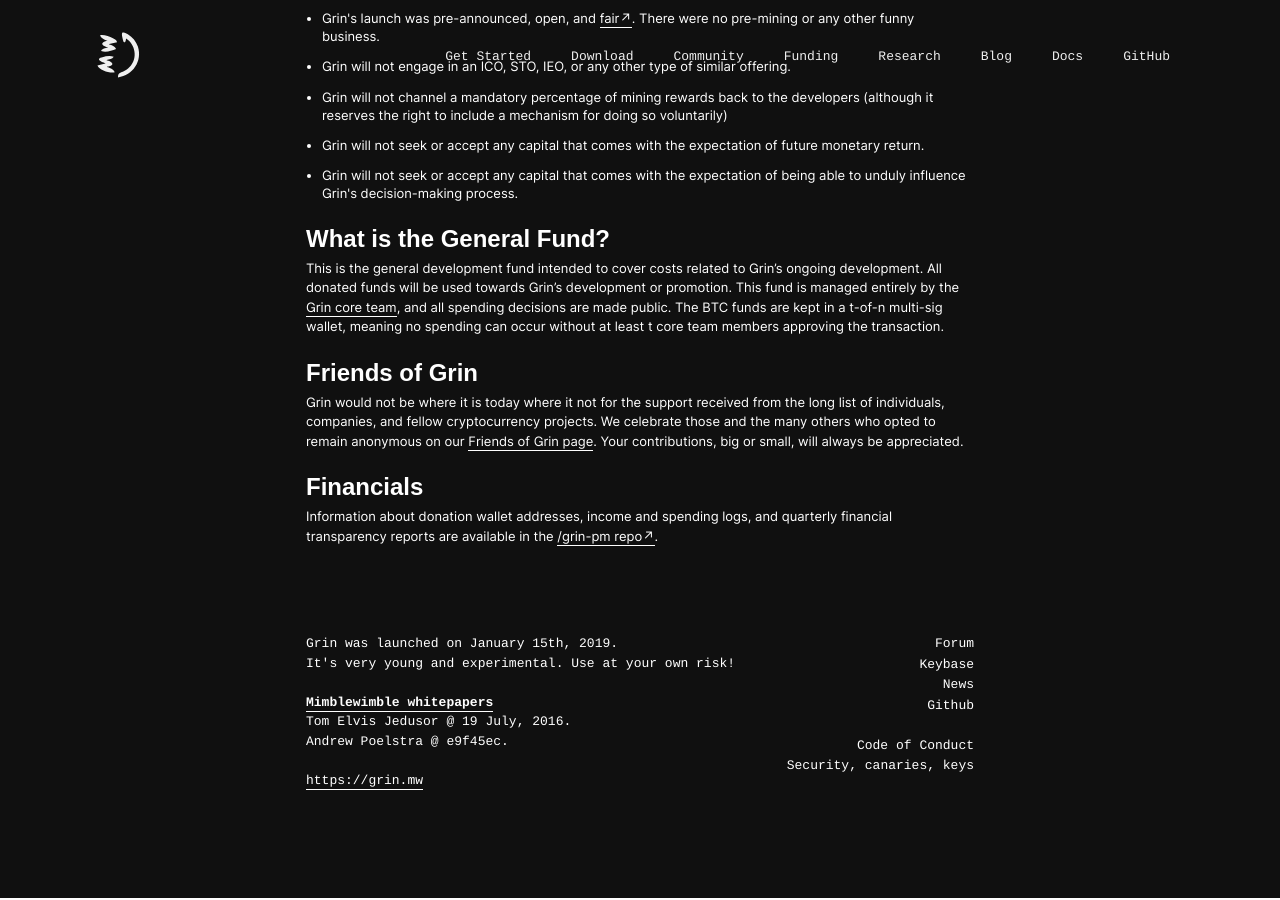
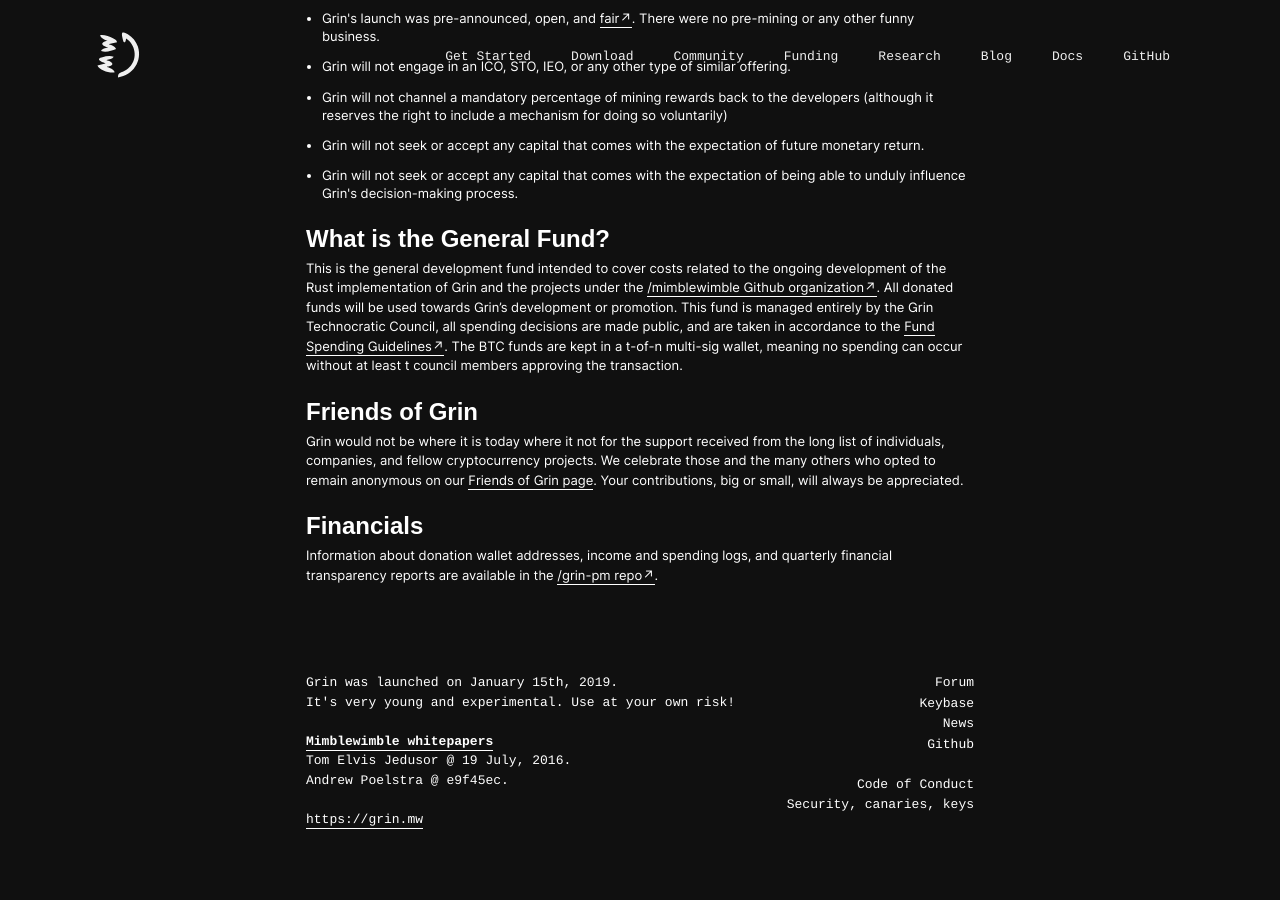
Before and after one commit to mimblewimble/site, a Jekyll site: the page built from fund.html, in a window 1280 px wide and 900 px high, scrolled down 827 px. Built offline with Jekyll 4.4.1, drawn with Linux system fonts in a browser that asks for light colours; nearby versions of some CDN libraries.

Commit message:
Update funding section

```diff
--- a/fund.html
+++ b/fund.html
@@ -33,7 +33,7 @@
     </ul>
 
     <h3>What is the General Fund?</h3>
-    <p>This is the general development fund intended to cover costs related to Grin’s ongoing development. All donated funds will be used towards Grin’s development or promotion. This fund is managed entirely by the <a href="governance#core-team">Grin core team</a>, and all spending decisions are made public. The BTC funds are kept in a t-of-n multi-sig wallet, meaning no spending can occur without at least t core team members approving the transaction.</p>
+    <p>This is the general development fund intended to cover costs related to the ongoing development of the Rust implementation of Grin and the projects under the <a href="https://github.com/mimblewimble/">/mimblewimble Github organization↗</a>. All donated funds will be used towards Grin’s development or promotion. This fund is managed entirely by the Grin Technocratic Council, all spending decisions are made public, and are taken in accordance to the <a href="https://github.com/mimblewimble/grin-rfcs/blob/master/text/0014-general-fund-guidelines.md">Fund Spending Guidelines↗</a>. The BTC funds are kept in a t-of-n multi-sig wallet, meaning no spending can occur without at least t council members approving the transaction.</p>
 
     <h3>Friends of Grin</h3>
     <p>Grin would not be where it is today where it not for the support received from the long list of individuals, companies, and fellow cryptocurrency projects. We celebrate those and the many others who opted to remain anonymous on our <a href="friends.html">Friends of Grin page</a>. Your contributions, big or small, will always be appreciated.</p>
```
